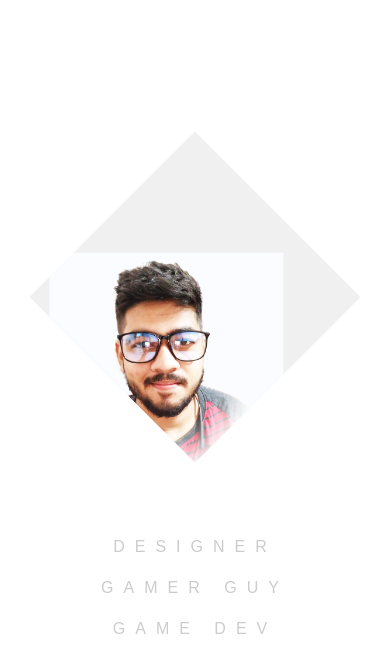
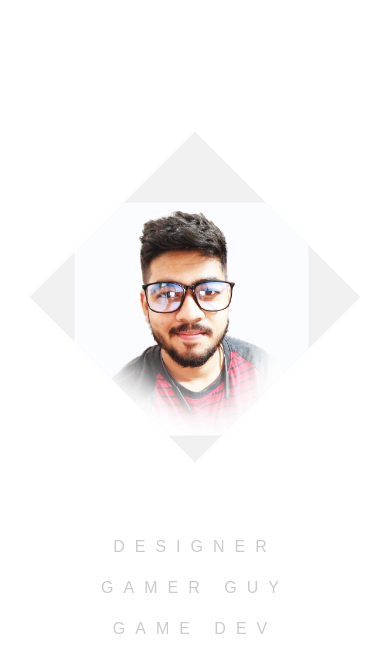
Before and after one commit to mitdasondi/mitdasondi.github.io, a PHP site: page / in a window 390 px wide. Shown: the top 660 px of the page. Run offline with PHP 8.4, Linux system fonts and the light colour scheme; some web fonts are replaced.

Commit message:
Update style.css

```diff
--- a/css/style.css
+++ b/css/style.css
@@ -1914,3 +1914,12 @@ body .symp-btn{
 		left:-40px;
 	}
 }
+
+@media only screen and (max-width: 600px) {
+	.front-person-img > img {
+		transform:rotate(-45deg) translateY(50px) translateX(25px);
+		position:absolute;
+		bottom:0;
+		left:-40px;
+	}
+}
```
